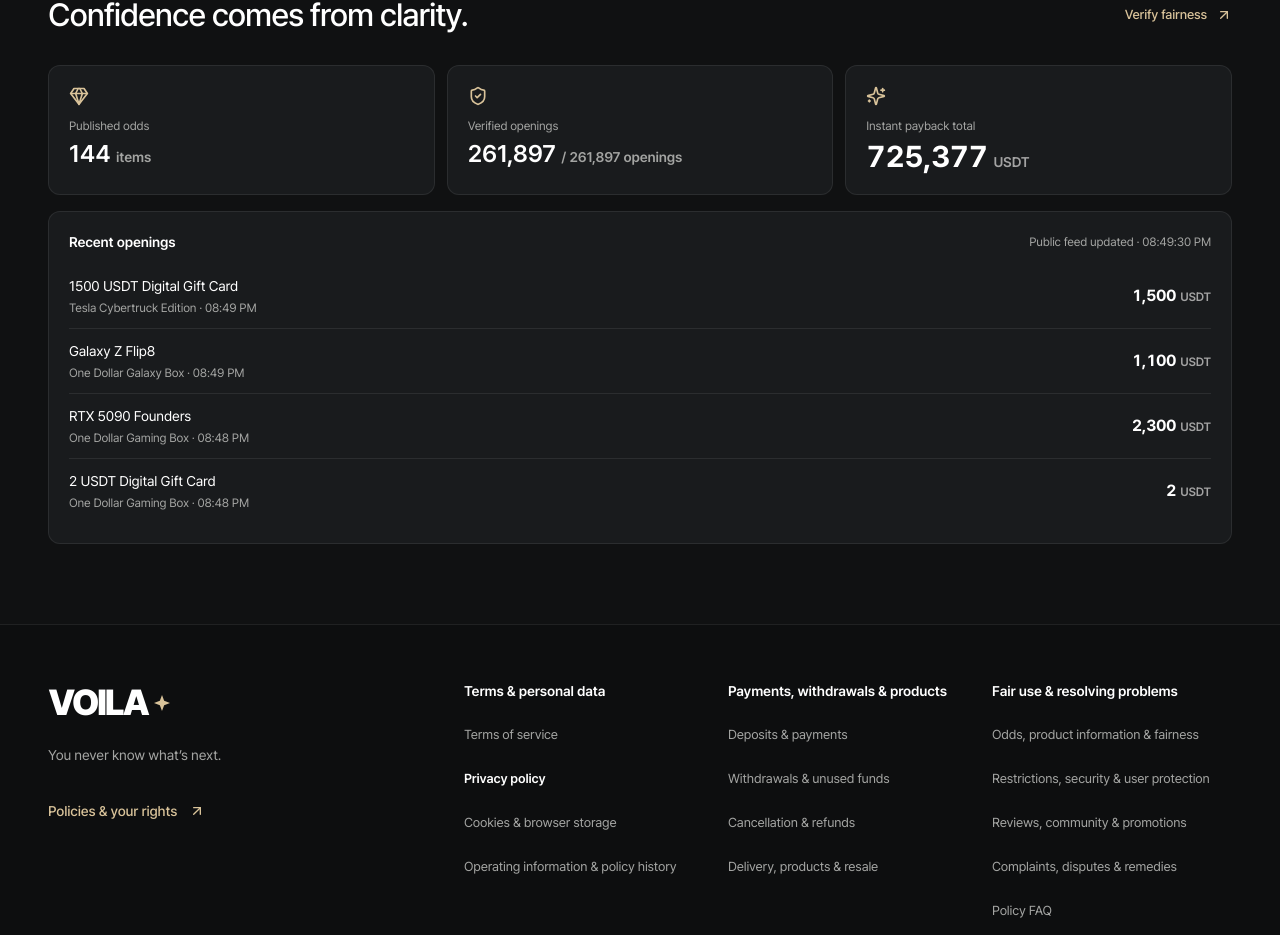
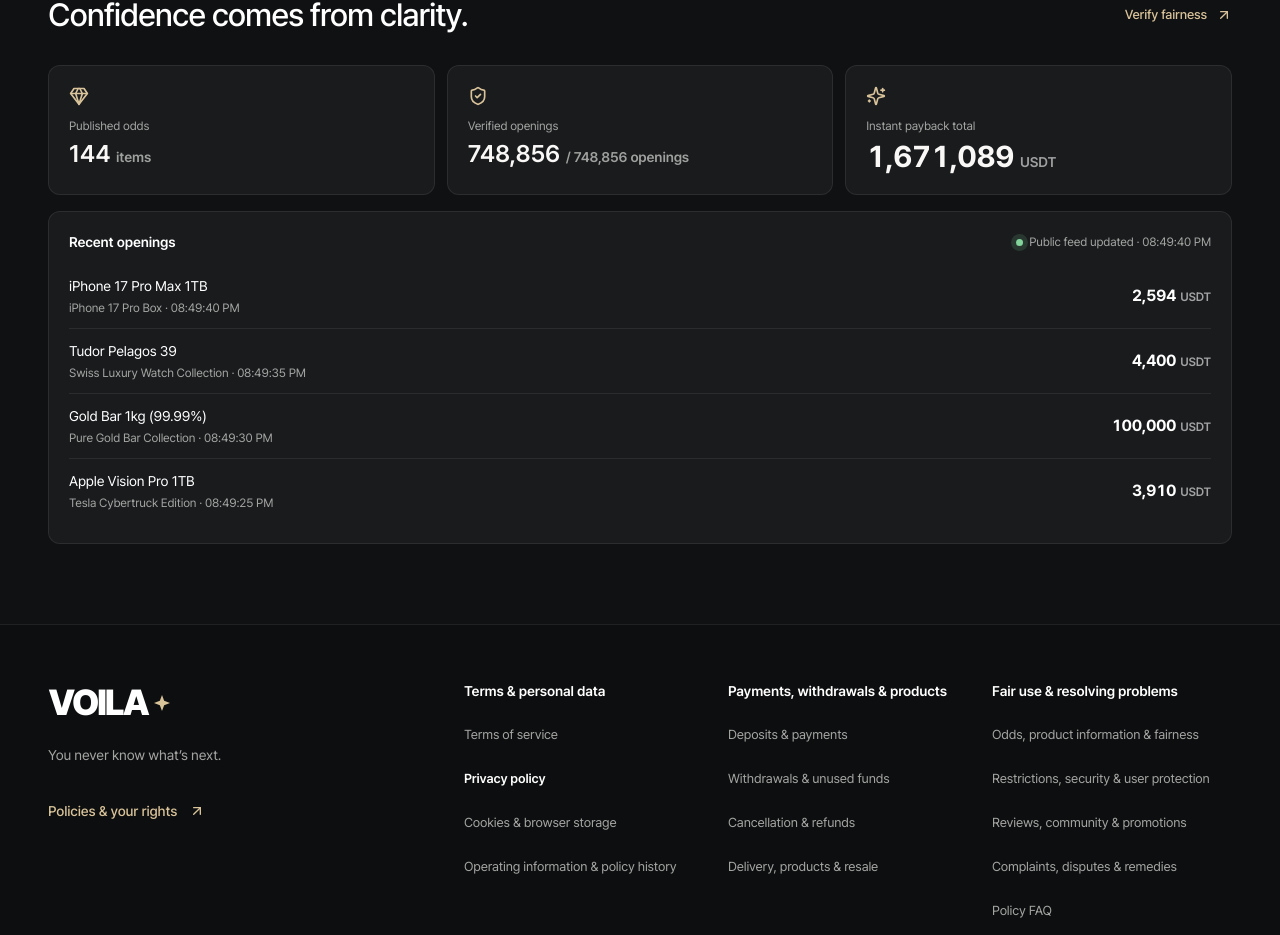
Before and after one commit to shinwon446-eng/gacha-sim, a Next.js app in the folder web/: page /en in a window 1280 px wide. Shown: the part 4055-4990 px from the top of the page. Built offline with nearby package versions, Linux system fonts and the light colour scheme; no server answers.

Commit message:
Refresh public proof feed every five seconds

```diff
--- a/web/app/design.css
+++ b/web/app/design.css
@@ -47,6 +47,13 @@
 .home-review-card { width:clamp(292px,27vw,356px); flex:0 0 auto; }
 .home-review-viewport:hover .home-review-track, .home-review-viewport:focus-within .home-review-track { animation-play-state:paused; }
 @keyframes home-review-marquee { to { transform:translateX(calc(-50% - 8px)); } }
+.proof-live-card { transition:border-color .25s ease,background .25s ease; }
+.proof-live-value { animation:proof-live-value .75s ease-out; }
+.proof-live-dot { width:7px; height:7px; flex:0 0 auto; border-radius:999px; background:#83d49c; box-shadow:0 0 0 0 #83d49c80; animation:proof-live-dot 1.5s ease-out infinite; }
+.proof-feed-row { animation:proof-feed-row .55s ease-out both; }
+@keyframes proof-live-value { 0% { color:#d9c39a; transform:translateY(4px); opacity:.45; } 100% { color:inherit; transform:translateY(0); opacity:1; } }
+@keyframes proof-live-dot { 70% { box-shadow:0 0 0 7px transparent; } 100% { box-shadow:0 0 0 0 transparent; } }
+@keyframes proof-feed-row { from { opacity:0; transform:translateY(9px); } to { opacity:1; transform:translateY(0); } }
 @media (prefers-reduced-motion: reduce) {
   .home-review-viewport { overflow-x:auto; scrollbar-width:none; }
   .home-review-viewport::-webkit-scrollbar { display:none; }
@@ -305,5 +312,6 @@
   .eligible-item > .workspace-button { width:100%; }
 }
 @media(prefers-reduced-motion:reduce) {
-  .workspace-button,.vault-product { transition:none; }
+  .workspace-button,.vault-product,.proof-live-card { transition:none; }
+  .proof-live-value,.proof-live-dot,.proof-feed-row { animation:none; }
 }
--- a/web/components/home/ProofFeed.tsx
+++ b/web/components/home/ProofFeed.tsx
@@ -17,7 +17,7 @@
   };
 }
 
-const PUBLIC_FEED_INTERVAL_MS = 30_000;
+const PUBLIC_FEED_INTERVAL_MS = 5_000;
 const PUBLIC_FEED_EPOCH_MS = Date.UTC(2026, 8, 1, 0, 0, 0);
 const PUBLIC_OPENINGS_BASE = 12_480;
 const PUBLIC_PAYBACK_BASE_USDT = 93_520.4;
@@ -52,12 +52,14 @@
       at: new Date(PUBLIC_FEED_EPOCH_MS + tick * PUBLIC_FEED_INTERVAL_MS).toISOString(),
     };
   });
-  const openings = PUBLIC_OPENINGS_BASE + slot * 3;
+  // One deterministic sequence gives every visitor the same live public
+  // counters, while allowing a natural increase every five-second slot.
+  const openings = PUBLIC_OPENINGS_BASE + slot + Math.floor(slot / 3) + Math.floor(slot / 7);
   return {
     publishedOdds: BOXES.reduce((total, box) => total + box.items.length, 0),
     openings,
     verified: openings,
-    paybackUsdt: +(PUBLIC_PAYBACK_BASE_USDT + slot * 7.6).toFixed(2),
+    paybackUsdt: +(PUBLIC_PAYBACK_BASE_USDT + slot * 2.8 + Math.floor(slot / 4) * 1.45).toFixed(2),
     updatedAt: PUBLIC_FEED_EPOCH_MS + slot * PUBLIC_FEED_INTERVAL_MS,
     openingsFeed,
   };
@@ -88,17 +90,17 @@
   const snapshot = useMemo(() => publicProofSnapshot(now, limit), [now, limit]);
   const updated = new Date(snapshot.updatedAt).toLocaleTimeString(locale, { hour: "2-digit", minute: "2-digit", second: "2-digit" });
 
-  return <div className="grid gap-4">
+  return <div className="grid gap-4" aria-live="polite">
     <ul className="grid gap-3 sm:grid-cols-3">
-      <li className="rounded-xl border border-hairline bg-surface p-5"><Gem className="h-5 w-5 text-gold-champagne" /><p className="mt-3 text-xs text-muted">{c.odds}</p><p className="mt-1 text-2xl font-semibold text-white">{snapshot.publishedOdds.toLocaleString()} <span className="text-sm text-muted">{c.rows}</span></p></li>
-      <li className="rounded-xl border border-hairline bg-surface p-5"><ShieldCheck className="h-5 w-5 text-gold-champagne" /><p className="mt-3 text-xs text-muted">{c.openings}</p><p className="mt-1 text-2xl font-semibold text-white">{snapshot.verified.toLocaleString()} <span className="text-sm text-muted">/ {snapshot.openings.toLocaleString()} {c.total}</span></p></li>
-      <li className="rounded-xl border border-hairline bg-surface p-5"><Sparkles className="h-5 w-5 text-gold-champagne" /><p className="mt-3 text-xs text-muted">{c.payback}</p><div className="mt-1"><Money value={snapshot.paybackUsdt} size="lg" /></div></li>
+      <li key={`proof-odds-${snapshot.updatedAt}`} className="proof-live-card rounded-xl border border-hairline bg-surface p-5"><Gem className="h-5 w-5 text-gold-champagne" /><p className="mt-3 text-xs text-muted">{c.odds}</p><p className="proof-live-value mt-1 text-2xl font-semibold text-white">{snapshot.publishedOdds.toLocaleString()} <span className="text-sm text-muted">{c.rows}</span></p></li>
+      <li key={`proof-openings-${snapshot.updatedAt}`} className="proof-live-card rounded-xl border border-hairline bg-surface p-5"><ShieldCheck className="h-5 w-5 text-gold-champagne" /><p className="mt-3 text-xs text-muted">{c.openings}</p><p className="proof-live-value mt-1 text-2xl font-semibold text-white">{snapshot.verified.toLocaleString()} <span className="text-sm text-muted">/ {snapshot.openings.toLocaleString()} {c.total}</span></p></li>
+      <li key={`proof-payback-${snapshot.updatedAt}`} className="proof-live-card rounded-xl border border-hairline bg-surface p-5"><Sparkles className="h-5 w-5 text-gold-champagne" /><p className="mt-3 text-xs text-muted">{c.payback}</p><div className="proof-live-value mt-1"><Money value={snapshot.paybackUsdt} size="lg" /></div></li>
     </ul>
-    <div className="rounded-xl border border-hairline bg-surface p-5"><div className="flex items-center justify-between gap-3"><h3 className="text-sm font-semibold text-white">{c.latest}</h3><p className="text-xs text-muted">{c.updated} · {updated}</p></div>
+    <div className="rounded-xl border border-hairline bg-surface p-5"><div className="flex items-center justify-between gap-3"><h3 className="text-sm font-semibold text-white">{c.latest}</h3><p className="flex items-center gap-1.5 text-xs text-muted"><span className="proof-live-dot" aria-hidden="true" />{c.updated} · {updated}</p></div>
       <ul className="mt-3 divide-y divide-hairline">{snapshot.openingsFeed.map(row => {
         const box = BOX_BY_SLUG[row.boxSlug];
         const product = box?.items.find(item => item.id === row.itemId);
-        return <li key={row.id} className="flex items-center justify-between gap-4 py-3 text-sm"><div className="min-w-0"><p className="truncate text-white">{product ? itemName(product) : row.itemId}</p><p className="mt-1 truncate text-xs text-muted">{box ? boxTitle(box) : row.boxSlug} · {new Date(row.at).toLocaleTimeString(locale, { hour: "2-digit", minute: "2-digit" })}</p></div><Money value={row.amountUsdt} size="sm" /></li>;
+        return <li key={row.id} className="proof-feed-row flex items-center justify-between gap-4 py-3 text-sm"><div className="min-w-0"><p className="truncate text-white">{product ? itemName(product) : row.itemId}</p><p className="mt-1 truncate text-xs text-muted">{box ? boxTitle(box) : row.boxSlug} · {new Date(row.at).toLocaleTimeString(locale, { hour: "2-digit", minute: "2-digit", second: "2-digit" })}</p></div><Money value={row.amountUsdt} size="sm" /></li>;
       })}</ul>
     </div>
   </div>;
```
Also changed, not shown: 1 other file (tests, documents, lock files or other folders).
